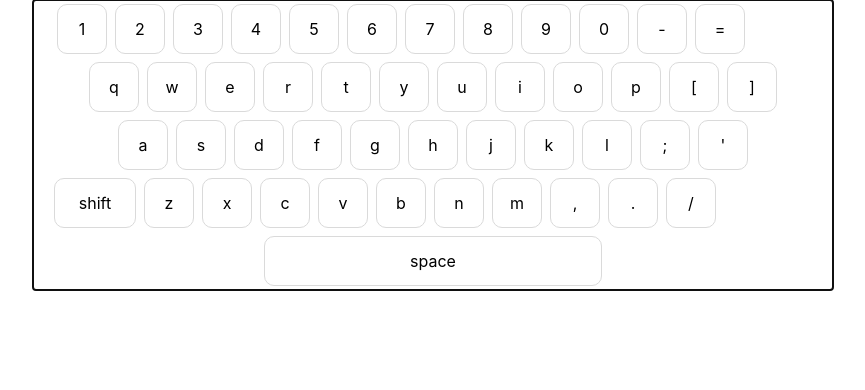
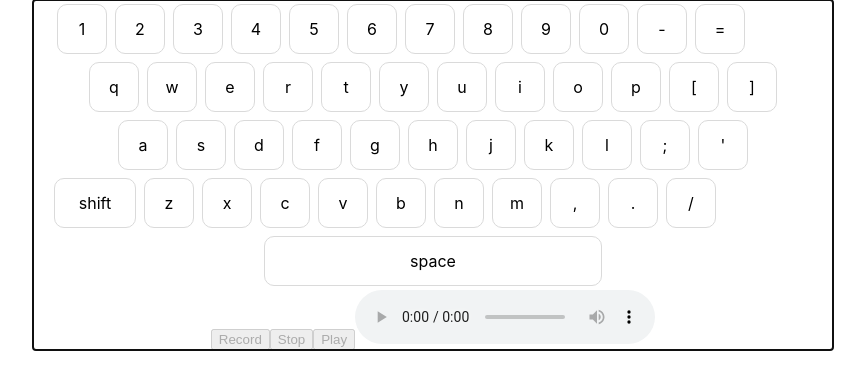
Before and after one commit to eyehol3/sampler-keyboard, a React (Create React App) app: page / in a window 1280 px wide. Shown: the top 390 px of the page, without its empty margins (207-1072 px from the left). Built offline with nearby package versions, Linux system fonts and the light colour scheme; no server answers.

Commit message:
recording and playing(bug) stuff

```diff
--- a/src/components/Keys.js
+++ b/src/components/Keys.js
@@ -2,6 +2,7 @@
 import React, { useRef, useState, useEffect } from "react";
 import { Key } from "./Key";
 import { keyCodes } from "./KeyCodes";
+import { SoundEngine } from "./SoundEngine";
 
 import "./Keys.scss";
 
@@ -89,6 +90,7 @@ export const Keys = () => {
 				// onChange={onChangeInput}
 			/> */}
 			{renderKeyboard()}
+            <SoundEngine/>
 		</div>
 	);
 };
--- /dev/null
+++ b/src/components/SoundEngine.js
@@ -0,0 +1,97 @@
+import React, { useEffect, useRef, useState } from "react";
+// import MicRecorder from "mic-recorder-to-mp3";
+const recordAudio = () =>
+	new Promise(async (resolve) => {
+		const stream = await navigator.mediaDevices.getUserMedia({
+			audio: true,
+		});
+		const mediaRecorder = new MediaRecorder(stream);
+		const audioChunks = [];
+
+		mediaRecorder.addEventListener("dataavailable", (event) => {
+			audioChunks.push(event.data);
+		});
+
+		const start = () => mediaRecorder.start();
+
+		const stop = () =>
+			new Promise((resolve) => {
+				mediaRecorder.addEventListener("stop", () => {
+					const audioBlob = new Blob(audioChunks);
+					const audioUrl = URL.createObjectURL(audioBlob);
+					const audio = new Audio(audioUrl);
+					const play = () => audio.play();
+					resolve({ audioBlob, audioUrl, play });
+				});
+
+				mediaRecorder.stop();
+			});
+
+		resolve({ start, stop });
+	});
+
+// const fuck = async () => {
+// 	const recorder = await recordAudio();
+// 	console.log(recorder);
+// 	return recorder;
+// };
+
+export const SoundEngine = () => {
+	// const Mp3Recorder = new MicRecorder({ bitRate: 128 });
+	// const recorder = recordAudio().then(r=>r)
+	let recorder = useRef();
+
+	const [state, setState] = useState({
+		isRecording: false,
+		blobURL: "",
+		isBlocked: true,
+		audio: null,
+	});
+
+	useEffect(() => {
+		recordAudio().then((r) => {
+			setState({ isBlocked: false });
+			recorder.current = r;
+		});
+	}, []);
+
+	const start = () => {
+		if (state.isBlocked) {
+			console.log("Permission Denied");
+		} else {
+			console.log(recorder);
+			recorder.current.start();
+
+			setState({ isRecording: true });
+		}
+	};
+
+	const stop = () => {
+		recorder.current
+			.stop()
+			.then((recordedAudio) => {
+				setState({ audio: recordedAudio, isRecording: false });
+			})
+			.catch((e) => console.log(e));
+	};
+
+	const play = () => {
+        console.log(state.audio);
+		state.audio.play();
+	};
+	// audio.play();
+	return (
+		<div>
+			<button onClick={start} disabled={state.isRecording || state.isBlocked}>
+				Record
+			</button>
+			<button onClick={stop} disabled={!state.isRecording}>
+				Stop
+			</button>
+			<button onClick={play} disabled={!state.audio}>
+				Play
+			</button>
+			<audio src={state.audio? state.audio.audioUrl:null} controls="controls" />
+		</div>
+	);
+};
```
